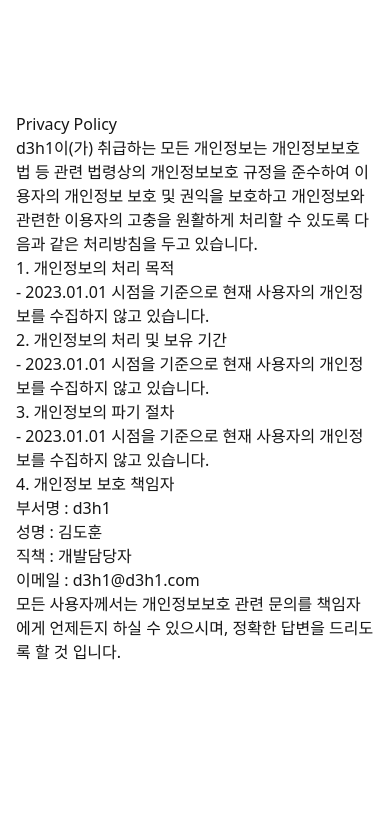
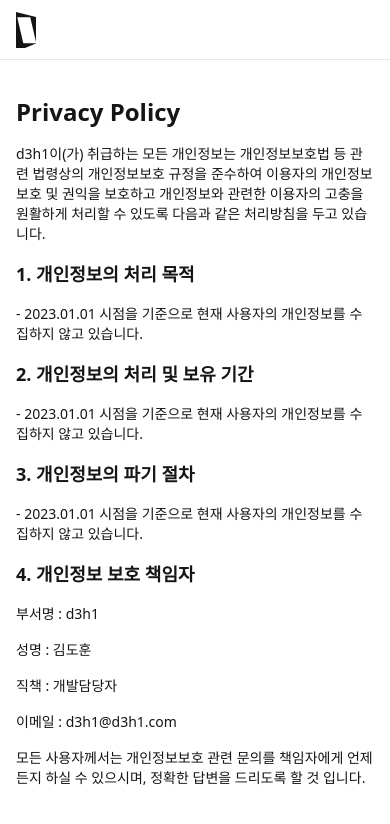
Before and after one commit to dohun0310/d3h1-Privacy, a Next.js app: page / in a window 390 px wide. Shown: the top 824 px of the page. Built offline with nearby package versions, Linux system fonts and the light colour scheme.

Commit message:
Refactor: `Main` 페이지에서 CSS 모듈 제거 및 Tailwind CSS 클래스 적용

```diff
--- a/app/page.tsx
+++ b/app/page.tsx
@@ -1,33 +1,57 @@
-import styles from "./page.module.css";
+import Header from "@/components/Header";
 
 export default function Home() {
   return (
-    <main className={styles.main}>
-      <h1>Privacy Policy</h1>
+    <>
+      <Header />
+      <main className="flex flex-col gap-4
+        mx-auto my-24 px-4 max-w-[1325px]"
+      >
+        <h1 className="text-2xl font-bold lg:text-3xl">
+          Privacy Policy
+        </h1>
 
-      <p>d3h1이(가) 취급하는 모든 개인정보는 개인정보보호법 등 관련 법령상의 개인정보보호 규정을 준수하여 이용자의 개인정보 보호 및 권익을 보호하고 개인정보와 관련한 이용자의 고충을 원활하게 처리할 수 있도록 다음과 같은 처리방침을 두고 있습니다.</p>
+        <p className="text-sm lg:text-base">
+          d3h1이(가) 취급하는 모든 개인정보는 개인정보보호법 등 관련 법령상의 개인정보보호 규정을 준수하여 이용자의 개인정보 보호 및 권익을 보호하고 개인정보와 관련한 이용자의 고충을 원활하게 처리할 수 있도록 다음과 같은 처리방침을 두고 있습니다.
+        </p>
 
-      <h3>1. 개인정보의 처리 목적</h3>
+        <h3 className="text-lg lg:text-xl font-bold">
+          1. 개인정보의 처리 목적
+        </h3>
 
-      <p>- 2023.01.01 시점을 기준으로 현재 사용자의 개인정보를 수집하지 않고 있습니다.</p>
+        <p className="text-sm lg:text-base">
+          - 2023.01.01 시점을 기준으로 현재 사용자의 개인정보를 수집하지 않고 있습니다.
+        </p>
 
-      <h3>2. 개인정보의 처리 및 보유 기간</h3>
+        <h3 className="text-lg lg:text-xl font-bold">
+          2. 개인정보의 처리 및 보유 기간
+        </h3>
 
-      <p>- 2023.01.01 시점을 기준으로 현재 사용자의 개인정보를 수집하지 않고 있습니다.</p>
+        <p className="text-sm lg:text-base">
+          - 2023.01.01 시점을 기준으로 현재 사용자의 개인정보를 수집하지 않고 있습니다.
+        </p>
 
-      <h3>3. 개인정보의 파기 절차</h3>
+        <h3 className="text-lg lg:text-xl font-bold">
+          3. 개인정보의 파기 절차
+        </h3>
 
-      <p>- 2023.01.01 시점을 기준으로 현재 사용자의 개인정보를 수집하지 않고 있습니다.</p>
+        <p className="text-sm lg:text-base">
+          - 2023.01.01 시점을 기준으로 현재 사용자의 개인정보를 수집하지 않고 있습니다.
+        </p>
 
-      <h3>4. 개인정보 보호 책임자</h3>
+        <h3 className="text-lg lg:text-xl font-bold">
+          4. 개인정보 보호 책임자
+        </h3>
 
-      <p>부서명 : d3h1</p>
-      <p>성명 : 김도훈</p>
-      <p>직책 : 개발담당자</p>
-      <p>이메일 : d3h1@d3h1.com</p>
+        <p className="text-sm lg:text-base">부서명 : d3h1</p>
+        <p className="text-sm lg:text-base">성명 : 김도훈</p>
+        <p className="text-sm lg:text-base">직책 : 개발담당자</p>
+        <p className="text-sm lg:text-base">이메일 : d3h1@d3h1.com</p>
 
-      <p>모든 사용자께서는 개인정보보호 관련 문의를 책임자에게 언제든지 하실 수 있으시며,
-      정확한 답변을 드리도록 할 것 입니다.</p>
-    </main>
+        <p className="text-sm lg:text-base">
+          모든 사용자께서는 개인정보보호 관련 문의를 책임자에게 언제든지 하실 수 있으시며, 정확한 답변을 드리도록 할 것 입니다.
+        </p>
+      </main>
+    </>
   )
 }
```
